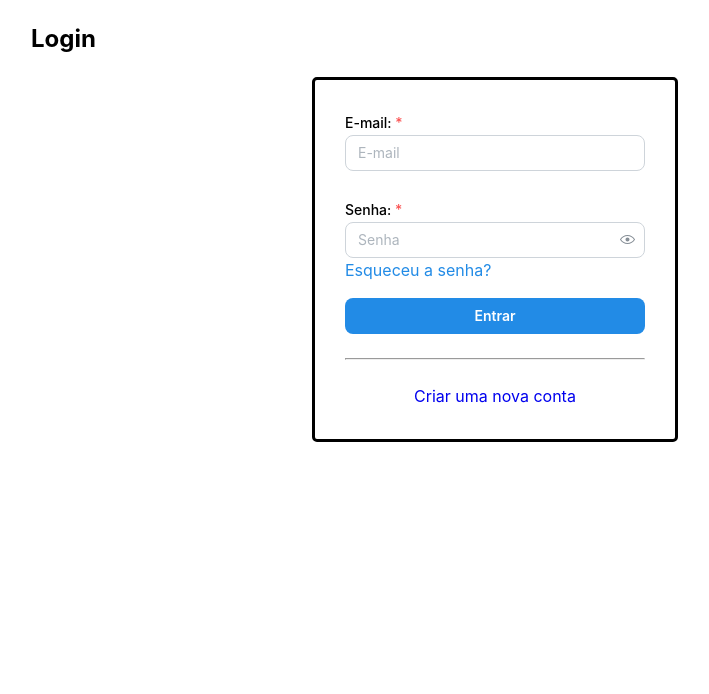
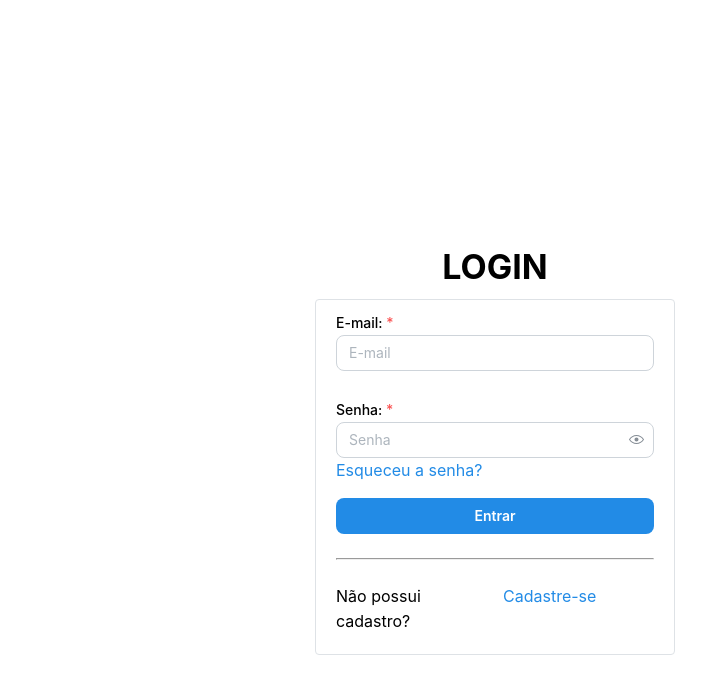
Before and after one commit to MatheusHenrique421/Prototipo-Front-End, a React (Vite) app in the folder Prototipo-Front-End/: page /login in a window 1280 px wide. Shown: the top 694 px of the page, without its empty margins (145-854 px from the left). Built offline with nearby package versions, Linux system fonts and the light colour scheme.

Commit message:
Ajuste no layout de login.

```diff
--- a/Prototipo-Front-End/src/views/artesaos/CardArtesao.tsx
+++ b/Prototipo-Front-End/src/views/artesaos/CardArtesao.tsx
@@ -20,7 +20,7 @@ interface CardArtesaoProps {
 
 export default function CardArtesao({ artesao }: CardArtesaoProps) {
   const [urlDaImagem, setUrlDaImagem] = useState<string | null>(null);
-  const [erro, setErro] = useState<string | null>(null);
+  const [, setErro] = useState<string | null>(null);
 
   // Verifica se o ID do artesão é válido antes de tentar buscar a imagem
   useEffect(() => {
--- a/Prototipo-Front-End/src/views/login/Login.tsx
+++ b/Prototipo-Front-End/src/views/login/Login.tsx
@@ -1,29 +1,30 @@
+import { LoginModel } from "../../models/LoginModel";
+import { useNavigate } from "react-router-dom";
+import { loginUsuario } from "../../services/Api";
+import { FormEvent, useState } from "react";
 import {
-  Button,
-  Center,
-  Container,
-  TextInput,
-  Text,
   PasswordInput,
   SimpleGrid,
+  TextInput,
+  Fieldset,
+  Button,
   Anchor,
   Group,
+  Stack,
+  Title,
+  Text,
 } from "@mantine/core";
-import { FormEvent, useState } from "react";
-import { Link, useNavigate } from "react-router-dom";
-import { loginUsuario } from "../../services/Api";
-import { LoginModel } from "../../models/LoginModel";
 
 const initialLoginState: LoginModel = {
-  usuarioId:"",
+  usuarioId: "",
   email: "",
   senha: "",
-  token:""
+  token: "",
 };
 
 export default function Login() {
   const [login, setLogin] = useState<LoginModel>(initialLoginState);
-  const [erro, setErro] = useState("");
+  const [erro] = useState("");
   const navigate = useNavigate();
 
   const handleChange = (e: React.ChangeEvent<HTMLInputElement>) => {
@@ -60,20 +61,18 @@ export default function Login() {
 
   return (
     <section>
-      <Container>
-        <h1>Login</h1>
-        <Center>
-          <form
-            onSubmit={handleSubmit}
-            style={{
-              borderRadius: "5px",
-              border: "solid",
-              padding: "30px",
-            }}
-          >
+      <Stack
+        h={900}
+        bg="var(--mantine-color-body)"
+        align="Center"
+        justify="center"
+        gap="xs"
+      >
+        <Title>LOGIN</Title>
+        <Fieldset w={360}>
+          <form onSubmit={handleSubmit}>
             <SimpleGrid cols={1}>
               <TextInput
-                w={300}
                 radius="md"
                 label="E-mail:"
                 placeholder="E-mail"
@@ -85,7 +84,6 @@ export default function Login() {
               <div>
                 <Group p="apart" mb="xs"></Group>
                 <PasswordInput
-                  w={300}
                   radius="md"
                   label="Senha:"
                   placeholder="Senha"
@@ -103,15 +101,14 @@ export default function Login() {
               <div>
                 <hr />
               </div>
-              <Center>
-                <Link to="/CadastrarUsuario">
-                  <Text>Criar uma nova conta</Text>
-                </Link>
-              </Center>
+              <SimpleGrid cols={2}>
+                <Text>Não possui cadastro?</Text>
+                <Anchor href="/CadastrarUsuario">Cadastre-se</Anchor>
+              </SimpleGrid>
             </SimpleGrid>
           </form>
-        </Center>
-      </Container>
+        </Fieldset>
+      </Stack>
     </section>
   );
 }
```
